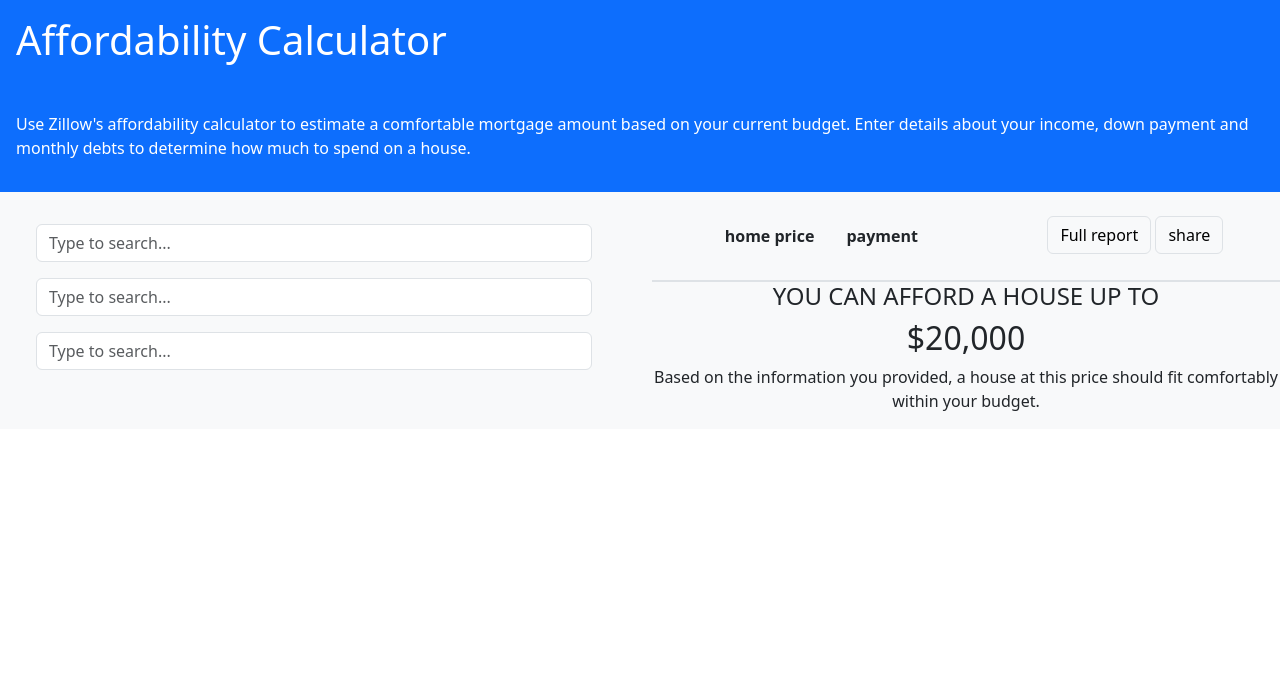
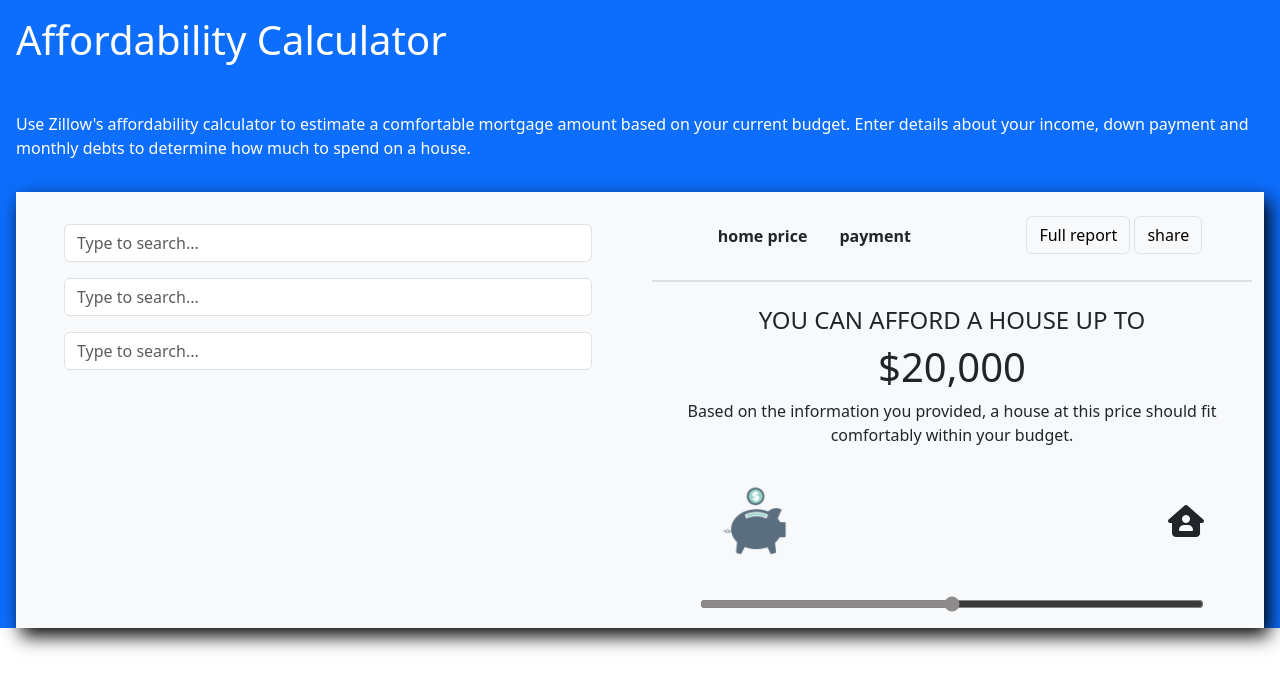
Before and after one commit to Hicode-dev/mortage-calculator, a plain HTML site: page index.html in a window 1280 px wide. Drawn offline with nearby package versions, Linux system fonts and the light colour scheme.

Commit message:
added some range to it

```diff
--- a/index.html
+++ b/index.html
@@ -17,7 +17,7 @@
                 comfortable mortgage amount based on your current budget. Enter details about your income, down payment
                 and monthly debts to determine how much to spend on a house.</p>
         </div>
-        <div class="row bg-light ">
+        <div class="row bg-light mx-3 " style="box-shadow: 5px 8px 18px rgb(0, 0, 0);">
 
             <div class="d-block  px-5 py-3 col-sm-6">
                 <input class="form-control my-3" list="datalistOptions" id="exampleDataList"
@@ -56,21 +56,29 @@
                         <li class="uppercase nav-link text-dark fw-bold">payment</li>
                     </ul>
 
-                 <div class="">
-                    <div class="btn btn-light border">Full report</div>
-                    <div class="btn btn-light border">share</div>
-                 </div>
+                    <div class="">
+                        <div class="btn btn-light border">Full report</div>
+                        <div class="btn btn-light border">share</div>
+                    </div>
                 </nav>
-                <div class="d-flex flex-column text-center">
+                <div class="d-flex flex-column text-center  mt-4">
                     <h4 class="text-uppercase">You can afford a house up to</h4>
-                    <h2>$20,000</h2>
-                    <p>Based on the information you provided, a house at this price should fit comfortably within your budget.</p>
+                    <h1>$20,000</h1>
+                    <p>Based on the information you provided, a house at this price should fit comfortably within your
+                        budget.</p>
                 </div>
-
+                <div class="d-flex justify-content-around align-items-center mx-5">
+                    <div class="image"><img src="./images/2606537_5872-removebg-preview.png" width="25%" alt=""></div>
+                    <div><i class="fa-solid fa-house-user" style="font-size: 2rem;"></i></div>
+                </div>
+                <div class="px-5 py-3">
+                    <input type="range"  style="width: 100%; accent-color: rgb(143, 139, 139); background-color: rgb(100, 97, 97);" id="customRange1">
+                </div>
             </div>
         </div>
     </div>
     <script src="	https://cdn.jsdelivr.net/npm/bootstrap@5.3.0-alpha1/dist/js/bootstrap.bundle.min.js"></script>
+    <script src="https://kit.fontawesome.com/06508f6fcc.js" crossorigin="anonymous"></script>
 </body>
 
 </html>
```
Also changed, not shown: images/2606537_5872-removebg-preview.png (added), images/2606537_5872.jpg (added).
